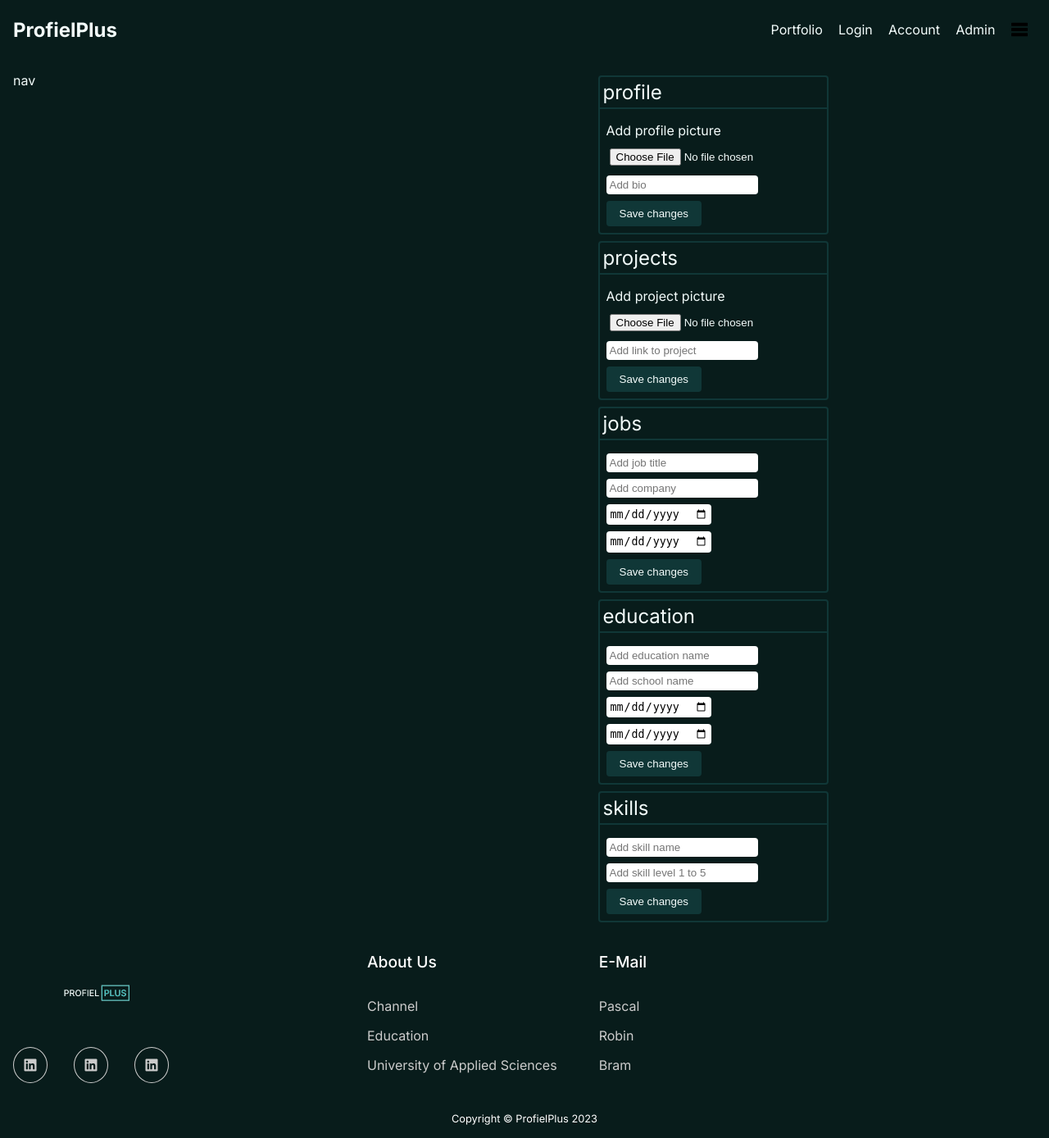
After one commit to Paskie0/ProfielPlus, a PHP site: page /updateprofile in a window 1280 px wide. The commit adds this page. Shown: the whole page at 82% size. Run offline with PHP 8.4, Linux system fonts and the light colour scheme; some libraries are stand-ins or nearby versions.

Commit message:
started edit profile page
made html and html for page where i have a form that send the data to updateProfileData.php where i made i start in proccesing the data. TO-DO: making a session with info about if someone is logged in and when someone is logged in their user_id so it can be used in data display

```diff
--- /dev/null
+++ b/controllers/updateProfile.php
@@ -0,0 +1,2 @@
+<?php
+require "views/updateProfile.view.php";
--- a/functions/sqlfunctions.php
+++ b/functions/sqlfunctions.php
@@ -24,3 +24,9 @@ function sqlGetDataWithParam($select, $from, $where, $param, $conn)
     $data = $stmt->fetch(PDO::FETCH_ASSOC);
     return $data;
 }
+
+function sqlInsertIntoValues($table, $cullums, $values, $conn){
+    $sql = "insert into $table($cullums)values($values)";
+    $stmt = $conn->prepare($sql);
+    $stmt->execute();
+}
--- a/index.php
+++ b/index.php
@@ -3,6 +3,9 @@
 $App = require 'private.php';
 $dbconn = $App['database'];
 global $conn;
+
+session_start();
+$_SESSION['loggedIn'] = false;
 
 try {
     $conn = new PDO(
@@ -47,7 +50,8 @@ $routes = [
     $baseDirectory . '/admin' => 'controllers/admin.php',
     $baseDirectory . '/portfolio' => 'controllers/portfolio.php',
     $baseDirectory . '/login' => 'controllers/login.php',
-    $baseDirectory . '/signup' => 'controllers/signup.php'
+    $baseDirectory . '/signup' => 'controllers/signup.php',
+    $baseDirectory . '/updateprofile' => 'controllers/updateProfile.php'
 ];
 
 if (array_key_exists($_SERVER['REQUEST_URI'], $routes)) {
--- /dev/null
+++ b/views/partials/css/updateProfile.css
@@ -0,0 +1,73 @@
+main {
+    display: grid;
+    grid-template-columns: minmax(150px, 300px) 1fr;
+    padding: 1rem;
+
+    & > aside {
+
+    }
+
+    & > article {
+
+        & > ul {
+            display: grid;
+            grid-template-rows: repeat(5, min-content);
+            list-style: none;
+            place-items: normal;
+            justify-self: center;
+            padding-left: 10rem;
+
+            & > li {
+                display: grid;
+                grid-template-rows: repeat(2, min-content);
+                margin: 0.25rem;
+                border: 2px var(--secondary) solid;
+                border-radius: 0.25rem;
+
+                & > p {
+                    margin: 0.25rem;
+                    font-size: x-large;
+
+                }
+
+                & > form {
+                    margin: 0.25rem;
+                    display: grid;
+                    grid-template-rows: auto;
+
+                    & > label {
+                        margin: 0.25rem;
+                    }
+
+                    & > input {
+                        width: min-content;
+                        padding: 0.25rem;
+                        margin: 0.25rem;
+                        border: none;
+                        border-radius: 0.25rem;
+                    }
+
+                    & > #file {
+                        width: min-content;
+                        padding: 0.25rem;
+                        margin: 0.25rem;
+                        border: none;
+                        border-radius: 0.25rem;
+                    }
+
+                    & > #button {
+                        margin: 0.25rem;
+                        background-color: var(--secondary);
+                        border: none;
+                        border-radius: 0.25rem;
+                        color: var(--text);
+                        padding: 0.5rem 1rem;
+                    }
+                }
+            }
+        }
+    }
+}
+.line {
+    border: 1px var(--secondary) solid;
+}
--- a/views/partials/header/header.php
+++ b/views/partials/header/header.php
@@ -6,8 +6,8 @@
     <nav>
         <ul>
             <a href="/">Portfolio</a>
-            <a href="/login" <?= ($_SERVER['REQUEST_URI'] == '/login' ? 'active' : ''); ?>>Login</a>
-            <a href="/account">Account</a>
+            <a href="/login">Login</a>
+            <a href="/updateprofile">Account</a>
             <a href="/admin">Admin</a>
             <svg id="hamburger" viewBox="0 0 100 80" width="40" height="40">
                 <rect width="100" height="20" rx="8"></rect>
--- /dev/null
+++ b/views/updateProfile.view.php
@@ -0,0 +1,70 @@
+<html lang="en">
+
+<head>
+    <?php require 'partials/head.php' ?>
+    <link rel="stylesheet" href="../views/partials/css/updateProfile.css"/>
+</head>
+
+<body>
+<?php require 'partials/header/header.php' ?>
+<main>
+    <aside>
+        <nav>
+            nav
+        </nav>
+    </aside>
+    <article>
+        <ul>
+            <li>
+                <p>profile <hr class="line"></p>
+                <form method="post" action="../updateProfileData.php">
+                    <label for="file">Add profile picture</label>
+                    <input type="file" accept="image/jpeg, image/png, image/svg" name="pfp" id="file">
+                    <input type="text" placeholder="Add bio" name="bio">
+                    <input type="submit" value="Save changes" id="button" name="profileSubmit">
+                </form>
+            </li>
+            <li>
+                <p>projects<hr class="line"></p>
+                <form method="post" action="../updateProfileData.php">
+                    <label for="file">Add project picture</label>
+                    <input type="file" accept="image/jpeg, image/png, image/svg" name="project_image" id="file">
+                    <input type="text" placeholder="Add link to project" name="project_link">
+                    <input type="submit" value="Save changes" id="button" name="projectsSubmit">
+                </form>
+            </li>
+            <li>
+                <p>jobs<hr class="line"></p>
+                <form method="post" action="../updateProfileData.php">
+                    <input type="text" placeholder="Add job title" name="jobtitle">
+                    <input type="text" placeholder="Add company" name="companyName">
+                    <input type="date" name="job_started_at">
+                    <input type="date" name="job_stopped_at">
+                    <input type="submit" value="Save changes" id="button" name="jobsSubmit">
+                </form>
+            </li>
+            <li>
+                <p>education<hr class="line"></p>
+                <form method="post" action="../updateProfileData.php">
+                    <input type="text" placeholder="Add education name" name="education_name">
+                    <input type="text" placeholder="Add school name" name="schoool_name">
+                    <input type="date" name="edu_started_at">
+                    <input type="date" name="edu_finished_at">
+                    <input type="submit" value="Save changes" id="button" name="educationSubmit">
+                </form>
+            </li>
+            <li>
+                <p>skills<hr class="line"></p>
+                <form method="post" action="../updateProfileData.php">
+                    <input type="text" placeholder="Add skill name" name="skill_name">
+                    <input type="text" placeholder="Add skill level 1 to 5" name="skill_level">
+                    <input type="submit" value="Save changes" id="button" name="skillsSubmit">
+                </form>
+            </li>
+        </ul>
+    </article>
+</main>
+<?php require 'partials/footer/footer.php' ?>
+</body>
+
+</html>
```
Also changed, not shown: functions/connection.php (added, +19 -0 lines), loginAuth.php (+6 -18 lines), signupAuth.php (+2 -17 lines), updateProfileData.php (added, +52 -0 lines).
